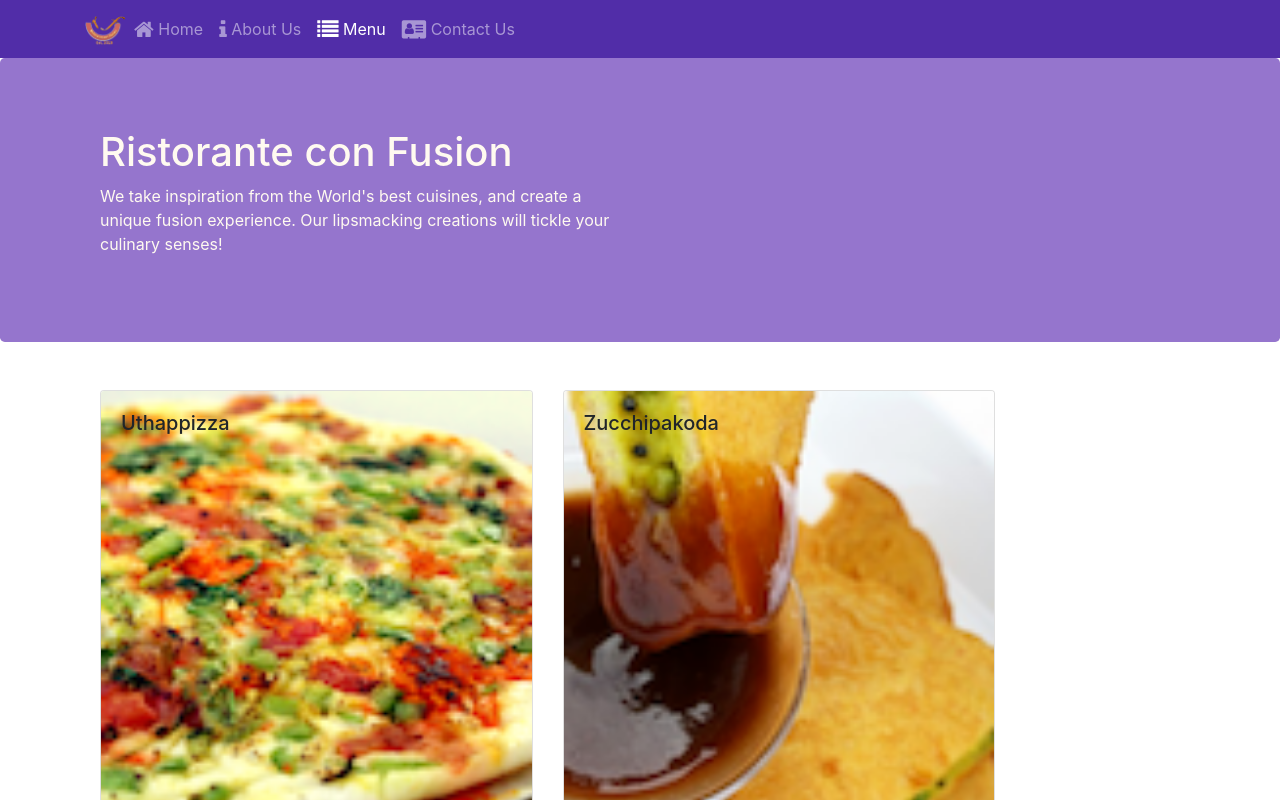
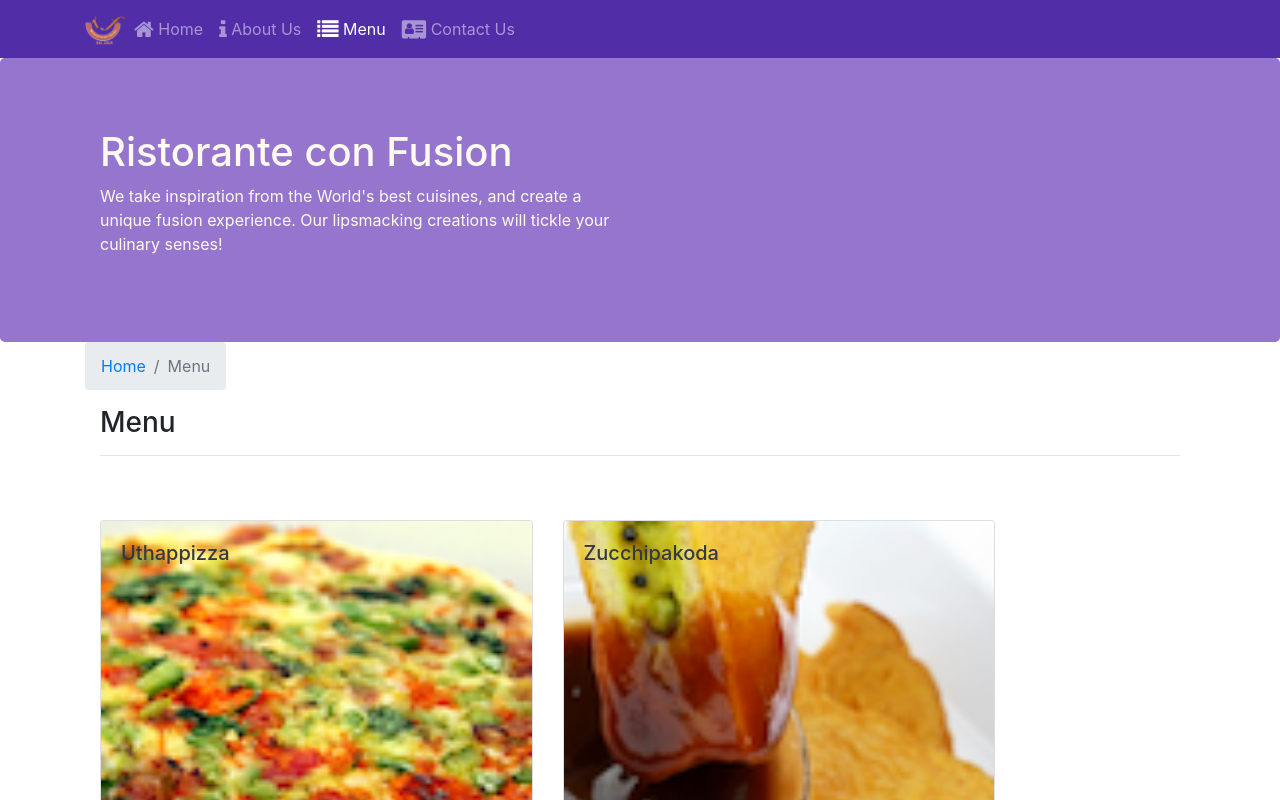
Before and after one commit to jaskiratsingh42/restro-ui, a React (Create React App) app: page /menu in a window 1280 px wide. Shown: the top 800 px of the page. Built offline with nearby package versions, Linux system fonts and the light colour scheme.

Commit message:
Added Breadcrumbs & completed DishDetail Component

```diff
--- a/src/components/ContactComponent.js
+++ b/src/components/ContactComponent.js
@@ -1,8 +1,22 @@
 import React from "react";
+import { Breadcrumb, BreadcrumbItem } from "reactstrap";
+import { Link } from "react-router-dom";
 
 function Contact(props) {
   return (
     <div className="container">
+      <div className="row">
+        <Breadcrumb>
+          <BreadcrumbItem>
+            <Link to="/home">Home</Link>
+          </BreadcrumbItem>
+          <BreadcrumbItem active>Contact</BreadcrumbItem>
+        </Breadcrumb>
+        <div className="col-12">
+          <h3>Contact Us</h3>
+          <hr />
+        </div>
+      </div>
       <div className="row row-content">
         <div className="col-12">
           <h3>Location Information</h3>
--- a/src/components/DishDetailComponent.js
+++ b/src/components/DishDetailComponent.js
@@ -1,7 +1,16 @@
 import React from "react";
-import { Card, CardImg, CardTitle, CardText, CardBody } from "reactstrap";
+import {
+  Card,
+  CardImg,
+  CardTitle,
+  CardText,
+  CardBody,
+  Breadcrumb,
+  BreadcrumbItem,
+} from "reactstrap";
+import { Link } from "react-router-dom";
 
-function RenderDish(dish) {
+function RenderDish({ dish }) {
   return (
     <Card>
       <CardImg top src={dish.image} alt={dish.name} />
@@ -19,10 +28,10 @@
   return new Date(dateString).toLocaleDateString([], options);
 }
 
-function RenderComments(dishComments) {
-  if (dishComments == null) return <div></div>;
+function RenderComments({ comments }) {
+  if (comments == null) return <div></div>;
   else {
-    const commentsSection = dishComments.map((comments) => {
+    const commentsSection = comments.map((comments) => {
       return (
         <div key={comments.id}>
           <ul class="list-unstyled">
@@ -44,17 +53,33 @@
   }
 }
 const DishDetail = (props) => {
-  if (props.dish == null || props.dish.comments == null) return <div></div>;
+  if (props.dish == null) return <div></div>;
   else {
     return (
-      <div className="row">
-        <div className="col-12 col-md-5 mt-5">{RenderDish(props.dish)}</div>
-        <div className="col-12 col-md-5 mt-5">
-          {RenderComments(props.dish.comments)}
+      <div className="container">
+        <div className="row">
+          <Breadcrumb>
+            <BreadcrumbItem>
+              <Link to="/menu">Menu</Link>
+            </BreadcrumbItem>
+            <BreadcrumbItem active>{props.dish.name}</BreadcrumbItem>
+          </Breadcrumb>
+          <div className="col-12">
+            <h3>{props.dish.name}</h3>
+            <hr />
+          </div>
+        </div>
+        <div className="row">
+          <div className="col-12 col-md-5 m-1">
+            <RenderDish dish={props.dish} />
+          </div>
+          <div className="col-12 col-md-5 m-1">
+            {/* {props.comments} */}
+            <RenderComments comments={props.comments} />
+          </div>
         </div>
       </div>
     );
   }
 };
-
 export default DishDetail;
--- a/src/components/MainComponent.js
+++ b/src/components/MainComponent.js
@@ -32,6 +32,20 @@
         />
       );
     };
+    const DishWithId = ({ match }) => {
+      return (
+        <DishDetail
+          dish={
+            this.state.dishes.filter(
+              (dish) => dish.id === parseInt(match.params.dishId, 10)
+            )[0]
+          }
+          comments={this.state.comments.filter(
+            (comment) => comment.dishId === parseInt(match.params.dishId, 10)
+          )}
+        />
+      );
+    };
     return (
       <div>
         <Header />
@@ -43,6 +57,7 @@
               path="/menu"
               component={() => <Menu dishes={this.state.dishes} />}
             />
+            <Route path="/menu/:dishId" component={DishWithId} />
             <Route exact path="/contact" component={Contact} />
             <Redirect to="/home" />
           </Switch>
--- a/src/components/MenuComponent.js
+++ b/src/components/MenuComponent.js
@@ -1,13 +1,23 @@
 import React from "react";
-import { Card, CardImg, CardImgOverlay, CardTitle } from "reactstrap";
+import {
+  Card,
+  CardImg,
+  CardImgOverlay,
+  CardTitle,
+  Breadcrumb,
+  BreadcrumbItem,
+} from "reactstrap";
+import { Link } from "react-router-dom";
 
 function RenderMenuItem({ dish, onClick }) {
   return (
-    <Card onClick={() => onClick(dish.id)}>
-      <CardImg width="100%" src={dish.image} alt={dish.name} />
-      <CardImgOverlay>
-        <CardTitle>{dish.name}</CardTitle>
-      </CardImgOverlay>
+    <Card>
+      <Link to={`/menu/${dish.id}`}>
+        <CardImg width="100%" src={dish.image} alt={dish.name} />
+        <CardImgOverlay>
+          <CardTitle className="text-dark">{dish.name}</CardTitle>
+        </CardImgOverlay>
+      </Link>
     </Card>
   );
 }
@@ -23,6 +33,18 @@
 
   return (
     <div className="container">
+      <div className="row">
+        <Breadcrumb>
+          <BreadcrumbItem>
+            <Link to="/home">Home</Link>
+          </BreadcrumbItem>
+          <BreadcrumbItem active>Menu</BreadcrumbItem>
+        </Breadcrumb>
+        <div className="col-12">
+          <h3>Menu</h3>
+          <hr />
+        </div>
+      </div>
       <div className="row">{menu}</div>
     </div>
   );
```
